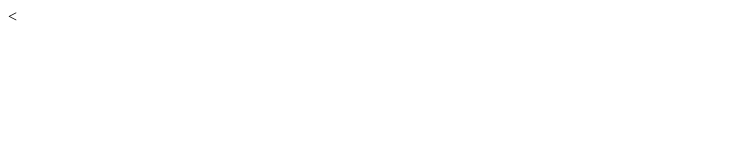
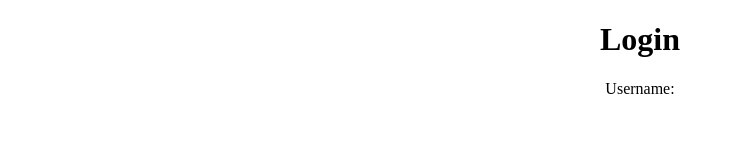
Before and after one commit to iamneo-production/dffacaefcff305677697bfdbccbfebeddone, a plain HTML site: page public /index..html in a window 1280 px wide. Shown: the whole page, without its empty margins (0-734 px from the left). Drawn offline with Linux system fonts and the light colour scheme.

Commit message:
Backup Commit

```diff
--- a/public /index..html
+++ b/public /index..html
@@ -9,6 +9,12 @@
         </style>
     </head>
     <body>
-        <
+        <div class="container">
+            <h1>Login</h1>
+            <form>
+                <label for="username">Username:</label>
+
+            </form>
+        </div>
     </body>
 </html>
```
